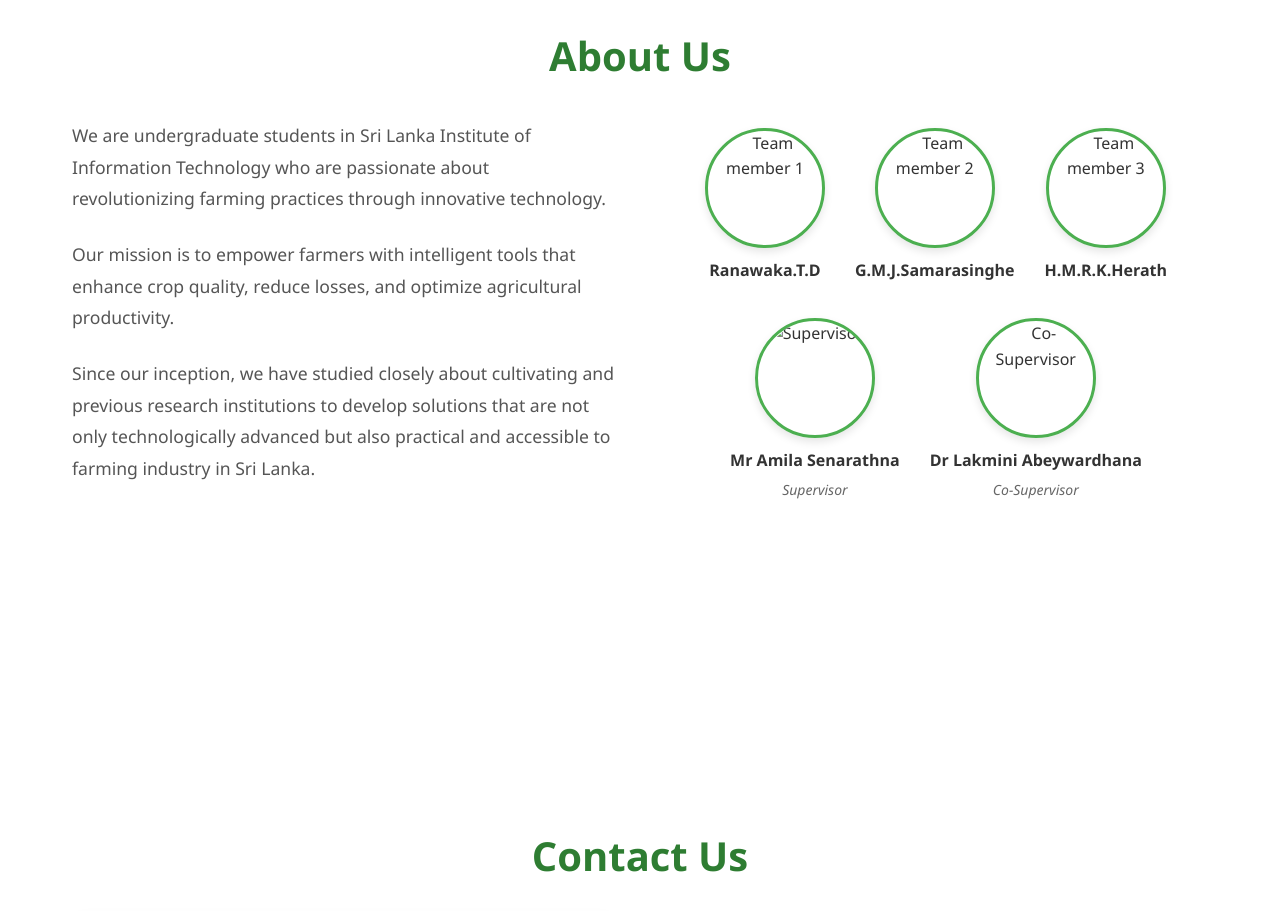
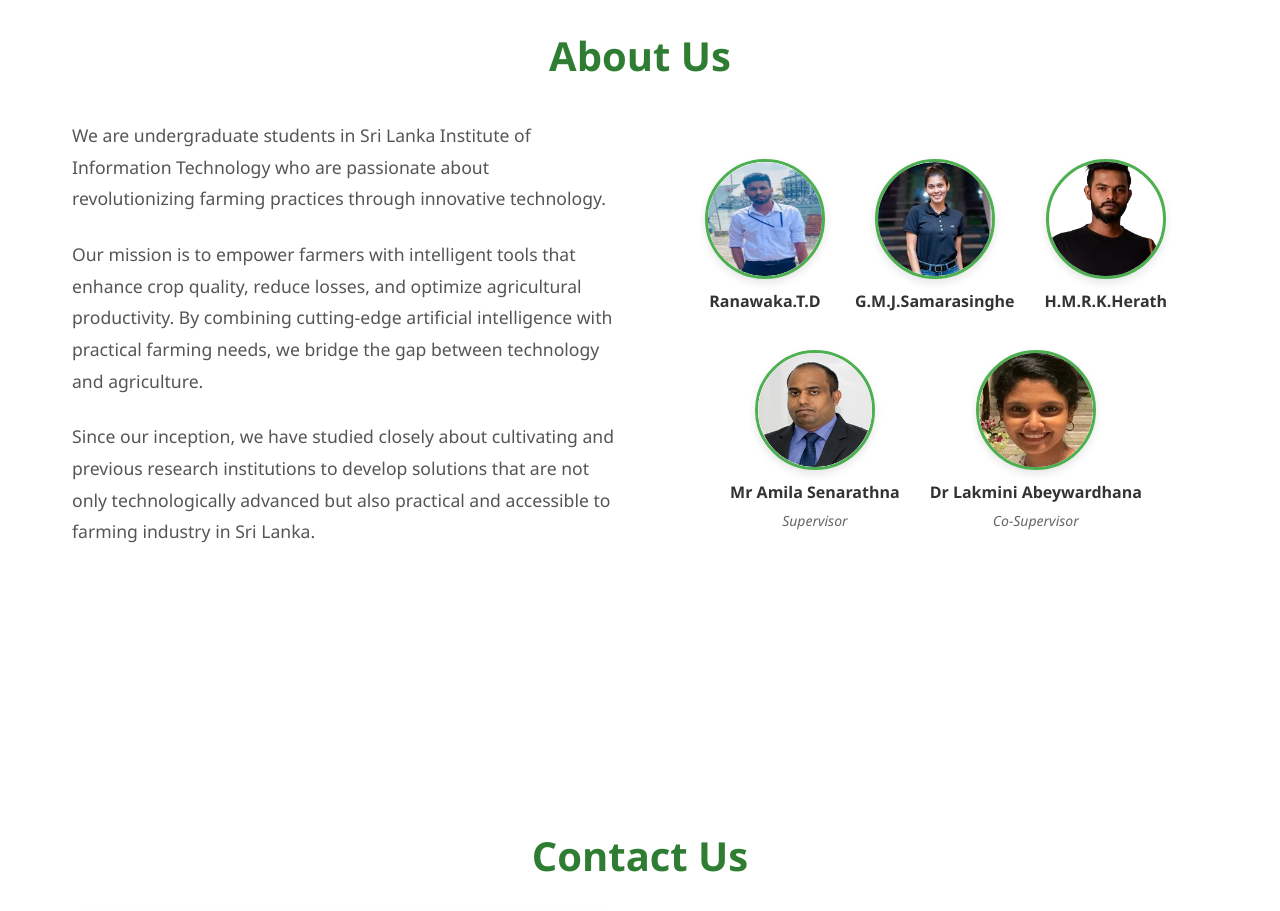
Before and after one commit to RAVITH-KROSHAL/Smart-Tomato-Analysis, a plain HTML site: page index.html in a window 1280 px wide. Shown: the part 5040-5951 px from the top of the page. Drawn offline with Linux system fonts and the light colour scheme.

Commit message:
Revise About Us section with new detailss
Updated the About Us ssection with new content and images.

```diff
--- a/index.html
+++ b/index.html
@@ -186,50 +186,41 @@
     </div>
 </section>
 
+
     <!-- About Us Section -->
     <section id="about" class="section">
         <h2>About Us</h2>
         <div class="about-content">
             <div class="about-text">
                 <p>We are undergraduate students in Sri Lanka Institute of Information Technology who are passionate about revolutionizing farming practices through innovative technology.</p>
-            <p>Our mission is to empower farmers with intelligent tools that enhance crop quality, reduce losses, and optimize agricultural productivity.</p>
+                <p>Our mission is to empower farmers with intelligent tools that enhance crop quality, reduce losses, and optimize agricultural productivity. By combining cutting-edge artificial intelligence with practical farming needs, we bridge the gap between technology and agriculture.</p>
                 <p>Since our inception, we have studied closely about cultivating and previous research institutions to develop solutions that are not only technologically advanced but also practical and accessible to farming industry in Sri Lanka.</p>
             </div>
             <div class="about-images">
                 <div class="image-row">
                     <div class="image-item">
-                    <div class="circle-img">
-                        <img src="images/th.jpg" alt="Team member 1">
-                    </div>
+                        <div class="circle-img"><img src="th.jpg" alt="Team member 1"></div>
                         <div class="member-name">Ranawaka.T.D</div>
                     </div>
                     <div class="image-item">
-                    <div class="circle-img">
-                        <img src="images/ma.jpg" alt="Team member 2">
-                    </div>
+                        <div class="circle-img"><img src="ma.jpg" alt="Team member 2"></div>
                         <div class="member-name">G.M.J.Samarasinghe</div>
                     </div>
                     <div class="image-item">
-                    <div class="circle-img">
-                        <img src="images/ra.jpg" alt="Team member 3">
-                    </div>
+                        <div class="circle-img"><img src="ra.jpg" alt="Team member 3"></div>
                         <div class="member-name">H.M.R.K.Herath</div>
                     </div>
                 </div>
                 <div class="image-row">
                     <div class="image-item">
-                    <div class="circle-img">
-                        <img src="images/su.jpg" alt="Supervisor">
-                    </div>
+                        <div class="circle-img"><img src="su.jpg" alt="Team member 4"></div>
                         <div class="member-info">
                             <div class="member-name">Mr Amila Senarathna</div>
                             <div class="member-accommodation">Supervisor</div>
                         </div>
                     </div>
                     <div class="image-item">
-                    <div class="circle-img">
-                        <img src="images/co.jpg" alt="Co-Supervisor">
-                    </div>
+                        <div class="circle-img"><img src="co.jpg" alt="Team member 5"></div>
                         <div class="member-info">
                             <div class="member-name">Dr Lakmini Abeywardhana</div>
                             <div class="member-accommodation">Co-Supervisor</div>
@@ -239,6 +230,7 @@
             </div>
         </div>
     </section>
+
 
 <!-- Contact Section -->
 <section id="contact" class="section">
```
Lines whose indentation alone changed are shown as unchanged.
